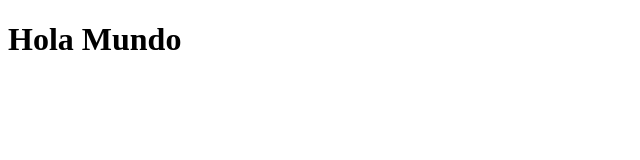
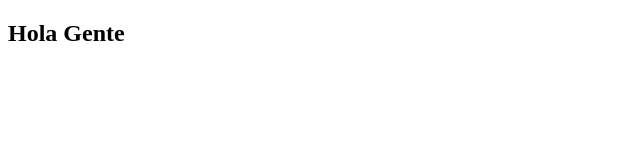
Before and after one commit to luciamn/Proyecto1, a plain HTML site: page index.html in a window 1280 px wide. Shown: the whole page, without its empty margins (0-640 px from the left). Drawn offline with Linux system fonts and the light colour scheme.

Commit message:
segunda version

```diff
--- a/index.html
+++ b/index.html
@@ -1,6 +1,6 @@
 <!DOCTYPE html>
 <html>
 <body>
-<h1> Hola Mundo</h1>
+<h2> Hola Gente</h2>
 </body>
 </html>
```
Also changed, not shown: 1 other file.
